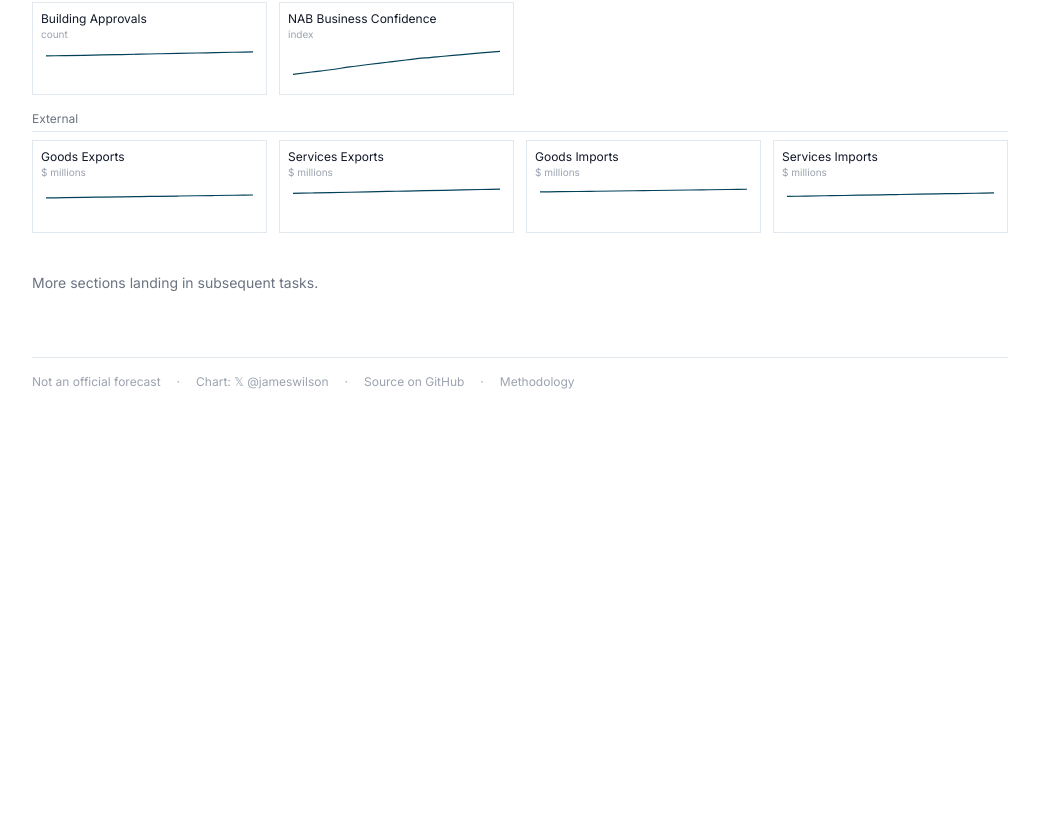
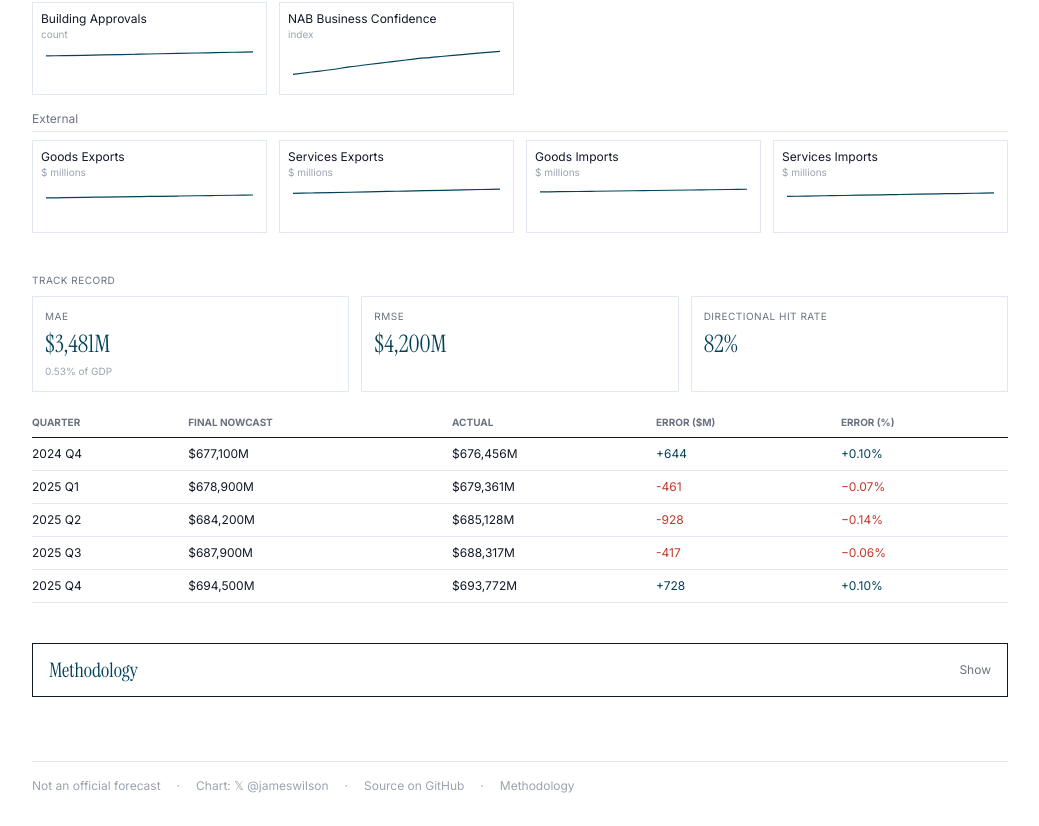
Before and after one commit to Allisterh/nowcasting-Australia, a Next.js app: page / in a window 1280 px wide. Shown: the part 1515-2341 px from the top of the page, without its empty margins (120-1159 px from the left). Before the commit the page ends 1937 px from the top, so only its background shows below. Built offline with nearby package versions, Linux system fonts and the light colour scheme.

Commit message:
feat: add performance table, scorecard tiles, and methodology panel

```diff
--- a/src/app/page.tsx
+++ b/src/app/page.tsx
@@ -6,6 +6,8 @@ import HeadlineCard from "@/components/HeadlineCard";
 import GdpHistoryChart from "@/components/GdpHistoryChart";
 import VintageChart from "@/components/VintageChart";
 import IndicatorGrid from "@/components/IndicatorGrid";
+import PerformanceSection from "@/components/PerformanceSection";
+import MethodologyPanel from "@/components/MethodologyPanel";
 
 export default function Home() {
   const data = loadDashboardData();
@@ -17,7 +19,8 @@ export default function Home() {
       <GdpHistoryChart gdp={data.gdp} latest={data.latest} />
       <VintageChart nowcasts={data.nowcasts} />
       <IndicatorGrid indicators={data.indicators} />
-      <p className="text-label text-sm">More sections landing in subsequent tasks.</p>
+      <PerformanceSection performance={data.performance} />
+      <MethodologyPanel />
       <Footer />
     </main>
   );
--- /dev/null
+++ b/src/components/MethodologyPanel.tsx
@@ -0,0 +1,42 @@
+"use client";
+
+import { useState } from "react";
+
+export default function MethodologyPanel() {
+  const [open, setOpen] = useState(false);
+
+  return (
+    <section id="methodology" className="mb-10">
+      <button
+        onClick={() => setOpen(!open)}
+        className="w-full text-left border border-border-heavy px-4 py-3 flex items-center justify-between hover:bg-panel"
+      >
+        <span className="font-headline text-xl text-teal">Methodology</span>
+        <span className="text-xs text-label">{open ? "Hide" : "Show"}</span>
+      </button>
+      {open && (
+        <div className="border border-t-0 border-border-heavy px-4 py-4 text-sm text-border-heavy space-y-3 max-w-3xl">
+          <p>
+            This dashboard displays a nowcast of Australian real GDP growth produced by a Dynamic
+            Factor Model (DFM) with an Expectation-Maximization estimator, following the methodology
+            of the New York Fed Staff Nowcast.
+          </p>
+          <p>
+            The model combines 13 high-frequency indicators spanning labour, consumer, business, and
+            external sectors. Indicators are released at different times within each month (&ldquo;ragged
+            edge&rdquo;); the Kalman filter naturally handles the missing data. The nowcast updates each
+            week as new data arrives.
+          </p>
+          <p>
+            Reference: Bok et al. (2018), <em>Macroeconomic Nowcasting and Forecasting with Big Data</em>,
+            FRB NY Staff Report 830. Implementation uses the R <code>nowcasting</code> package.
+          </p>
+          <p className="text-xs text-label-light">
+            This is a personal research project. Not an official forecast. Source code:{" "}
+            <a className="underline" href="https://github.com/adrasyn/nowcasting">github.com/adrasyn/nowcasting</a>
+          </p>
+        </div>
+      )}
+    </section>
+  );
+}
--- /dev/null
+++ b/src/components/PerformanceSection.tsx
@@ -0,0 +1,57 @@
+import type { Performance } from "@/lib/types";
+import { formatMillions, formatPct } from "@/lib/format";
+
+interface Props {
+  performance: Performance;
+}
+
+export default function PerformanceSection({ performance }: Props) {
+  return (
+    <section className="mb-10">
+      <p className="text-[10px] uppercase tracking-wider text-label mb-2">
+        Track record
+      </p>
+      <div className="grid grid-cols-3 gap-3 mb-4">
+        <Tile label="MAE" value={formatMillions(performance.mae_millions)} sub={`${performance.mae_pct.toFixed(2)}% of GDP`} />
+        <Tile label="RMSE" value={formatMillions(performance.rmse_millions)} />
+        <Tile label="Directional hit rate" value={`${(performance.hit_rate_direction * 100).toFixed(0)}%`} />
+      </div>
+      <table className="w-full text-xs border-collapse">
+        <thead>
+          <tr className="border-b border-border-heavy text-left text-[10px] uppercase text-label">
+            <th className="py-2">Quarter</th>
+            <th className="py-2">Final nowcast</th>
+            <th className="py-2">Actual</th>
+            <th className="py-2">Error ($M)</th>
+            <th className="py-2">Error (%)</th>
+          </tr>
+        </thead>
+        <tbody>
+          {performance.errors.map((e) => (
+            <tr key={e.target_quarter} className="border-b border-border">
+              <td className="py-2">{e.target_quarter}</td>
+              <td className="py-2">{formatMillions(e.final_nowcast)}</td>
+              <td className="py-2">{formatMillions(e.actual)}</td>
+              <td className={`py-2 ${e.error_millions > 0 ? "text-teal" : "text-[#c0392b]"}`}>
+                {e.error_millions > 0 ? "+" : ""}{e.error_millions.toLocaleString()}
+              </td>
+              <td className={`py-2 ${e.error_pct > 0 ? "text-teal" : "text-[#c0392b]"}`}>
+                {formatPct(e.error_pct)}
+              </td>
+            </tr>
+          ))}
+        </tbody>
+      </table>
+    </section>
+  );
+}
+
+function Tile({ label, value, sub }: { label: string; value: string; sub?: string }) {
+  return (
+    <div className="border border-border p-3">
+      <p className="text-[10px] uppercase tracking-wider text-label">{label}</p>
+      <p className="font-headline text-2xl text-teal mt-1">{value}</p>
+      {sub && <p className="text-[10px] text-label-light mt-1">{sub}</p>}
+    </div>
+  );
+}
```
